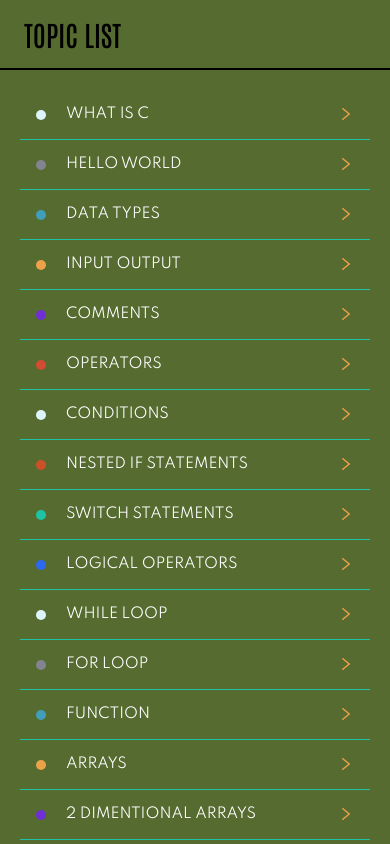
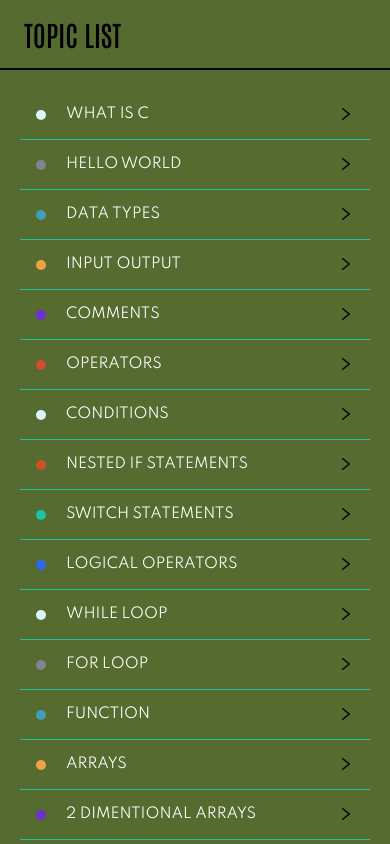
Before and after one commit to marzan999/C-Programming-App, a React Native app in the folder C-Programming/: screen /Home in a window 390 px wide. Built offline with nearby package versions, Linux system fonts and the light colour scheme.

Commit message:
Update Home.js

```diff
--- a/C-Programming/src/screens/Home.js
+++ b/C-Programming/src/screens/Home.js
@@ -234,7 +234,7 @@ export default function Home({ navigation }) {
                     <View style={[styles.circle, { backgroundColor: item.color }]} />
                     <Text style={styles.planetName} >{name}</Text>
                 </View>
-                <AntDesign name="right" size={16} color={colors.orange} />
+                <AntDesign name="right" size={16} color={colors.black} />
             </TouchableOpacity>
         )
     }
```
